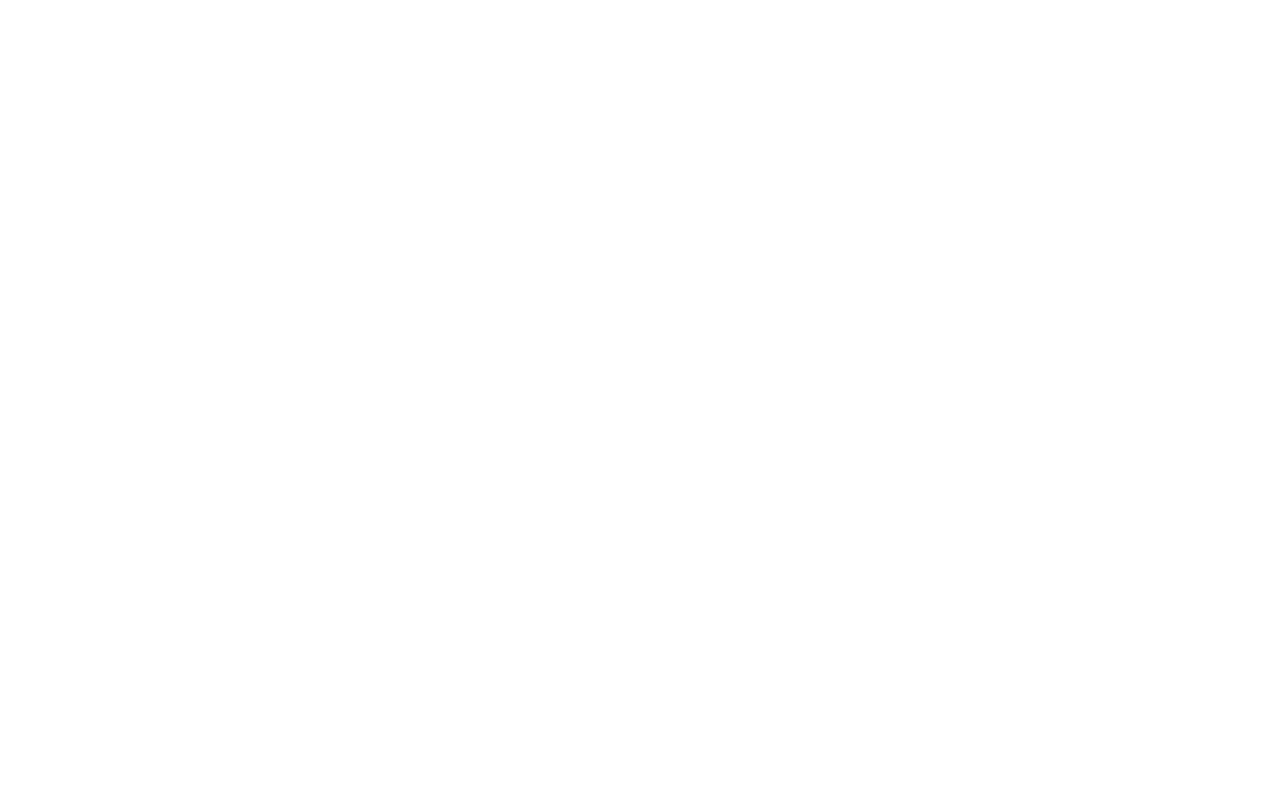
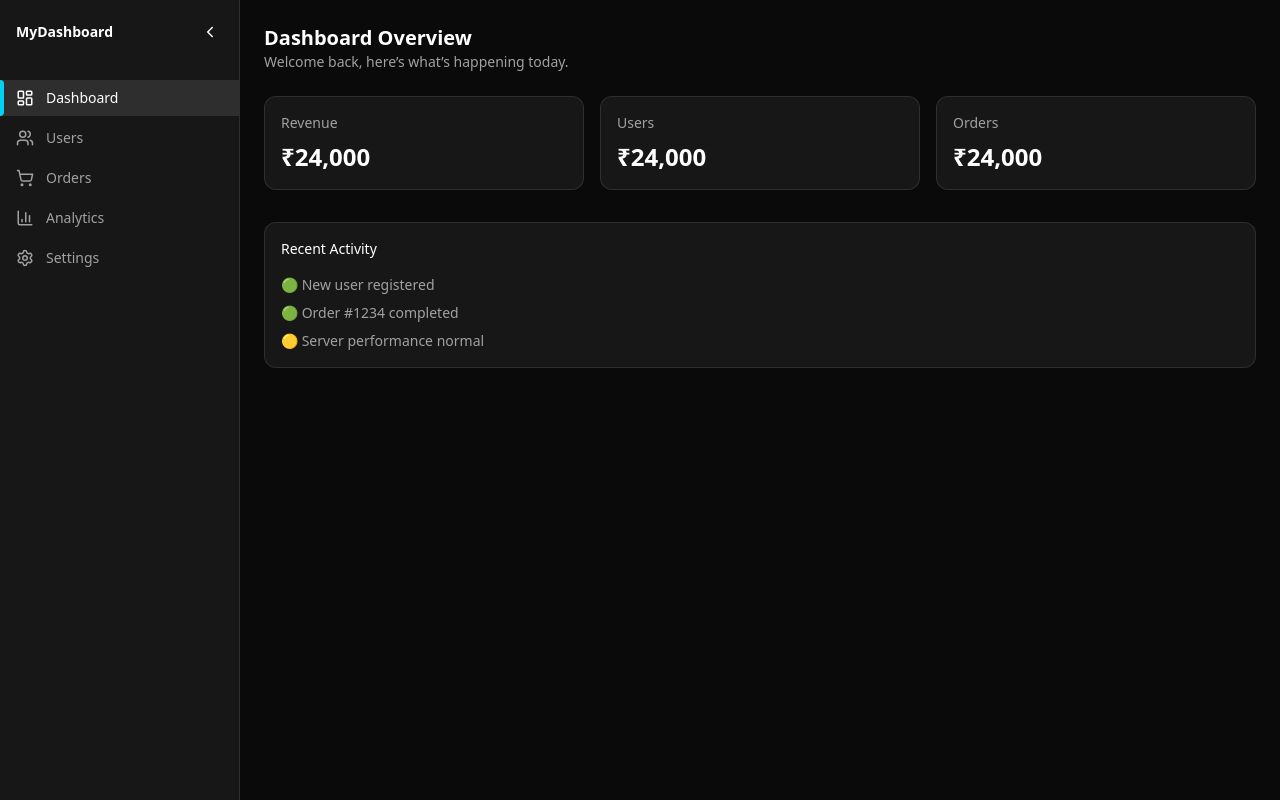
Before and after one commit to optanwar/framer-motion, a React (Vite) app: page /sidebar in a window 1280 px wide. Before the commit this address had no page. Built offline with nearby package versions, Linux system fonts and the light colour scheme.

Commit message:
add sidebar

```diff
--- a/src/App.tsx
+++ b/src/App.tsx
@@ -3,6 +3,7 @@ import AboutPage from "./components/Button";
 import Home from "./components/Home";
 import CardsComponents from "./components/Card";
 import AdvanedCard from "./components/AdvancedCard";
+import Sidebar from "./components/Sidebar";
 
 const App: React.FC = () => {
   return (
@@ -12,6 +13,7 @@ const App: React.FC = () => {
         <Route path="/basic" element={<AboutPage />} />
         <Route path="/card" element={<CardsComponents />} />
         <Route path="/card-advanced" element={<AdvanedCard />} />
+        <Route path="/sidebar" element={<Sidebar />} />
       </Routes>
     </>
   );
--- a/src/components/Home.tsx
+++ b/src/components/Home.tsx
@@ -38,6 +38,14 @@ const HomePage: React.FC = () => {
             Advanced Card Example
           </Link>
         </li>
+          <li>
+          <Link
+            to="/sidebar"
+            className="text-fuchsia-50 hover:underline"
+          >
+            Sidebar Example
+          </Link>
+        </li>
       </ul>
     </main>
   );
--- /dev/null
+++ b/src/components/Sidebar.tsx
@@ -0,0 +1,168 @@
+import { motion, AnimatePresence } from "framer-motion";
+import {
+  LayoutDashboard,
+  Users,
+  ShoppingCart,
+  BarChart3,
+  Settings,
+  Menu,
+  ChevronLeft,
+} from "lucide-react";
+import React, { useState } from "react";
+
+/* ---------------- SIDEBAR DATA ---------------- */
+const navItems = [
+  { name: "Dashboard", icon: LayoutDashboard },
+  { name: "Users", icon: Users },
+  { name: "Orders", icon: ShoppingCart },
+  { name: "Analytics", icon: BarChart3 },
+  { name: "Settings", icon: Settings },
+];
+
+const sidebarVariants = {
+  open: {
+    width: 240,
+    transition: { type: "spring", stiffness: 160, damping: 22 },
+  },
+  closed: {
+    width: 72,
+    transition: { type: "spring", stiffness: 160, damping: 22 },
+  },
+};
+
+const DashboardMainPage: React.FC = () => {
+  const [open, setOpen] = useState(false);
+  const [active, setActive] = useState("Dashboard");
+
+  return (
+    <div className="h-screen w-full flex bg-neutral-950 text-white">
+      {/* ---------------- SIDEBAR ---------------- */}
+      <motion.aside
+        variants={sidebarVariants}
+        animate={open ? "open" : "closed"}
+        onMouseEnter={() => setOpen(true)}
+        onMouseLeave={() => setOpen(false)}
+        className="relative h-full bg-neutral-900 border-r border-white/10 flex flex-col"
+      >
+        {/* LOGO + TOGGLE */}
+        <div className="h-16 flex items-center justify-between px-4">
+          <AnimatePresence>
+            {open && (
+              <motion.span
+                initial={{ opacity: 0, x: -10 }}
+                animate={{ opacity: 1, x: 0 }}
+                exit={{ opacity: 0, x: -10 }}
+                className="font-semibold text-sm"
+              >
+                MyDashboard
+              </motion.span>
+            )}
+          </AnimatePresence>
+
+          {/* Toggle Button */}
+          <button
+            onClick={() => setOpen(!open)}
+            className="p-1 rounded-md hover:bg-white/10 transition"
+          >
+            {open ? <ChevronLeft size={18} /> : <Menu size={18} />}
+          </button>
+        </div>
+
+        {/* NAV ITEMS */}
+        <nav className="flex-1 mt-4 space-y-1">
+          {navItems.map((item) => {
+            const Icon = item.icon;
+            const isActive = active === item.name;
+
+            return (
+              <motion.button
+                key={item.name}
+                whileHover={{ x: open ? 6 : 0 }}
+                whileTap={{ scale: 0.96 }}
+                onClick={() => setActive(item.name)}
+                className={`relative w-full flex items-center gap-3 px-4 py-2 text-sm
+                transition-colors
+                ${
+                  isActive
+                    ? "bg-white/10 text-white"
+                    : "text-neutral-400 hover:text-white"
+                }`}
+              >
+                {/* ACTIVE INDICATOR */}
+                {isActive && (
+                  <motion.span
+                    layoutId="active-indicator"
+                    className="absolute left-0 h-full w-1 bg-cyan-400 rounded-r"
+                  />
+                )}
+
+                <Icon size={18} />
+
+                {/* TEXT */}
+                <AnimatePresence>
+                  {open && (
+                    <motion.span
+                      initial={{ opacity: 0 }}
+                      animate={{ opacity: 1 }}
+                      exit={{ opacity: 0 }}
+                    >
+                      {item.name}
+                    </motion.span>
+                  )}
+                </AnimatePresence>
+              </motion.button>
+            );
+          })}
+        </nav>
+      </motion.aside>
+
+      {/* ---------------- MAIN CONTENT ---------------- */}
+      <main className="flex-1 p-6 overflow-y-auto">
+        {/* HEADER */}
+        <motion.div
+          initial={{ opacity: 0, y: 16 }}
+          animate={{ opacity: 1, y: 0 }}
+          className="mb-6"
+        >
+          <h1 className="text-xl font-semibold">Dashboard Overview</h1>
+          <p className="text-sm text-neutral-400">
+            Welcome back, here’s what’s happening today.
+          </p>
+        </motion.div>
+
+        {/* STATS */}
+        <div className="grid grid-cols-1 md:grid-cols-3 gap-4">
+          {["Revenue", "Users", "Orders"].map((item, i) => (
+            <motion.div
+              key={item}
+              initial={{ opacity: 0, y: 24 }}
+              animate={{ opacity: 1, y: 0 }}
+              transition={{ delay: i * 0.1 }}
+              whileHover={{ y: -6 }}
+              className="bg-neutral-900 border border-white/10 rounded-xl p-4"
+            >
+              <h3 className="text-sm text-neutral-400">{item}</h3>
+              <p className="text-2xl font-semibold mt-2">₹24,000</p>
+            </motion.div>
+          ))}
+        </div>
+
+        {/* ACTIVITY */}
+        <motion.div
+          initial={{ opacity: 0 }}
+          animate={{ opacity: 1 }}
+          className="mt-8 bg-neutral-900 border border-white/10 rounded-xl p-4"
+        >
+          <h2 className="text-sm font-medium mb-4">Recent Activity</h2>
+          <ul className="space-y-2 text-sm text-neutral-400">
+            <li>🟢 New user registered</li>
+            <li>🟢 Order #1234 completed</li>
+            <li>🟡 Server performance normal</li>
+          </ul>
+        </motion.div>
+      </main>
+    </div>
+  );
+};
+
+export default DashboardMainPage;
```
